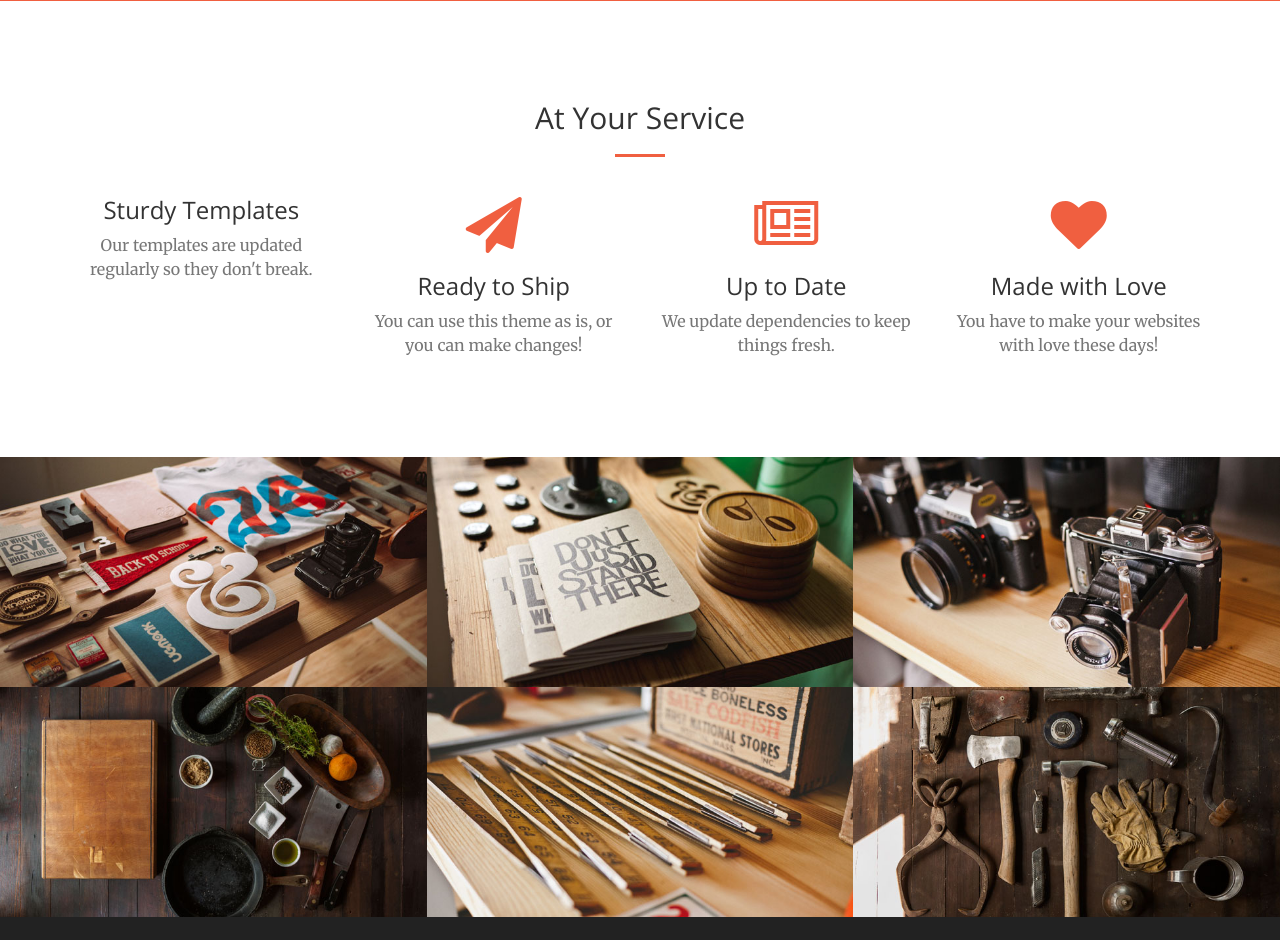
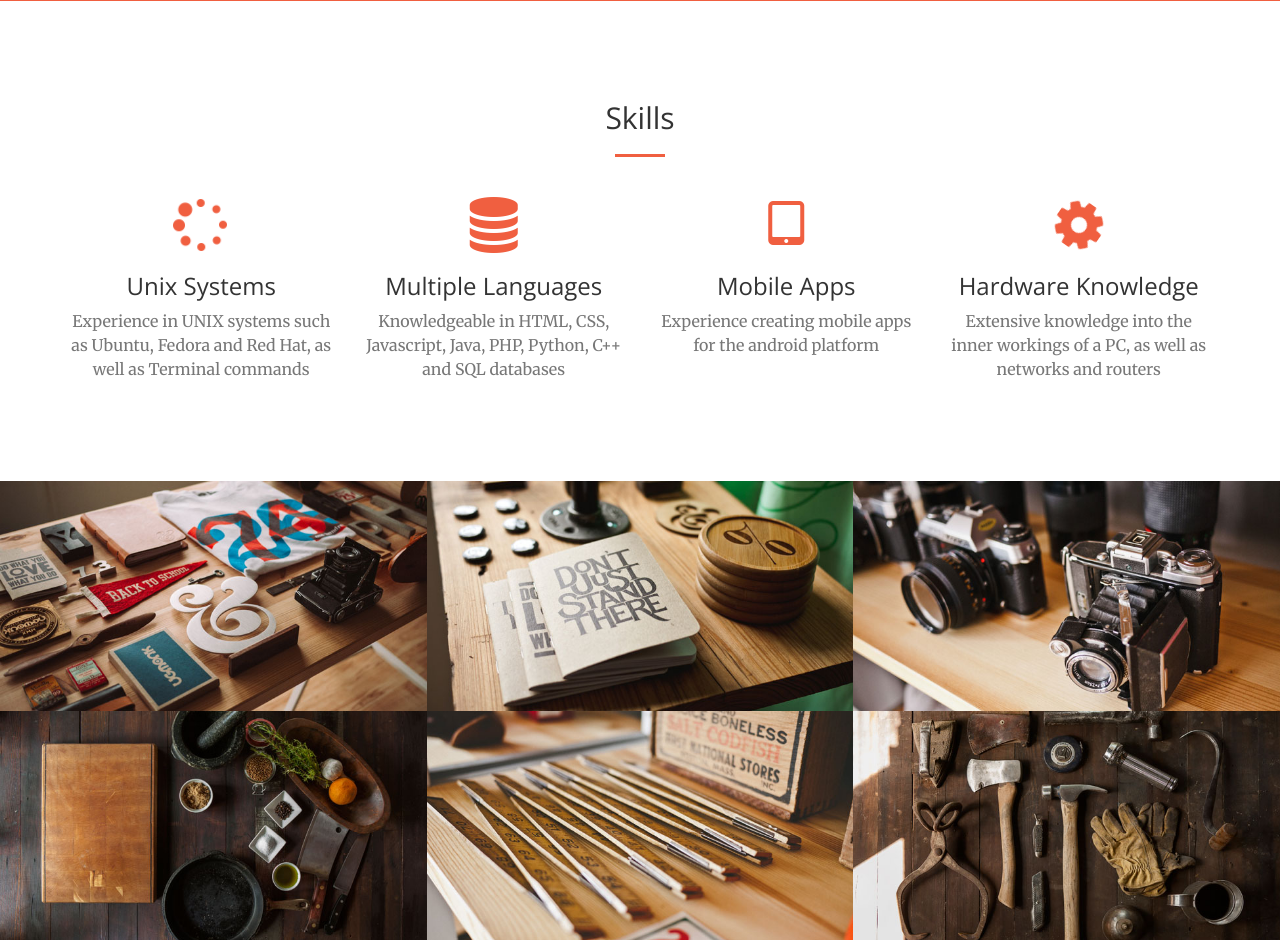
Before and after one commit to ArteriusDayne/IS219Yuenthon-p1, a PHP site: page / in a window 1280 px wide. Shown: the part 1217-2157 px from the top of the page. Run offline with PHP 8.4, Linux system fonts and the light colour scheme.

Commit message:
Skills & About Me done

```diff
--- a/index.php
+++ b/index.php
@@ -99,7 +99,7 @@
         <div class="container">
             <div class="row">
                 <div class="col-lg-12 text-center">
-                    <h2 class="section-heading">At Your Service</h2>
+                    <h2 class="section-heading">Skills</h2>
                     <hr class="primary">
                 </div>
             </div>
@@ -108,30 +108,30 @@
             <div class="row">
                 <div class="col-lg-3 col-md-6 text-center">
                     <div class="service-box">
-
-                        <h3>Sturdy Templates</h3>
-                        <p class="text-muted">Our templates are updated regularly so they don't break.</p>
+                        <i class="fa fa-4x fa-spinner fa-pulse wow text-primary" data-wow-delay=".3s"></i>
+                        <h3>Unix Systems</h3>
+                        <p class="text-muted">Experience in UNIX systems such as Ubuntu, Fedora and Red Hat, as well as Terminal commands</p>
                     </div>
                 </div>
                 <div class="col-lg-3 col-md-6 text-center">
                     <div class="service-box">
-                        <i class="fa fa-4x fa-paper-plane wow bounceIn text-primary" data-wow-delay=".1s"></i>
-                        <h3>Ready to Ship</h3>
-                        <p class="text-muted">You can use this theme as is, or you can make changes!</p>
+                        <i class="fa fa-4x fa-database wow bounceIn text-primary" data-wow-delay=".1s"></i>
+                        <h3>Multiple Languages</h3>
+                        <p class="text-muted">Knowledgeable in HTML, CSS, Javascript, Java, PHP, Python, C++ and SQL databases </p>
                     </div>
                 </div>
                 <div class="col-lg-3 col-md-6 text-center">
                     <div class="service-box">
-                        <i class="fa fa-4x fa-newspaper-o wow bounceIn text-primary" data-wow-delay=".2s"></i>
-                        <h3>Up to Date</h3>
-                        <p class="text-muted">We update dependencies to keep things fresh.</p>
+                        <i class="fa fa-4x fa-tablet wow bounceIn text-primary" data-wow-delay=".2s"></i>
+                        <h3>Mobile Apps</h3>
+                        <p class="text-muted">Experience creating mobile apps for the android platform</p>
                     </div>
                 </div>
                 <div class="col-lg-3 col-md-6 text-center">
                     <div class="service-box">
-                        <i class="fa fa-4x fa-heart wow bounceIn text-primary" data-wow-delay=".3s"></i>
-                        <h3>Made with Love</h3>
-                        <p class="text-muted">You have to make your websites with love these days!</p>
+                        <i class="fa fa-4x fa-cog fa-spin wow text-primary" data-wow-delay=".3s"></i>
+                        <h3>Hardware Knowledge</h3>
+                        <p class="text-muted">Extensive knowledge into the inner workings of a PC, as well as networks and routers</p>
                     </div>
                 </div>
             </div>
```
